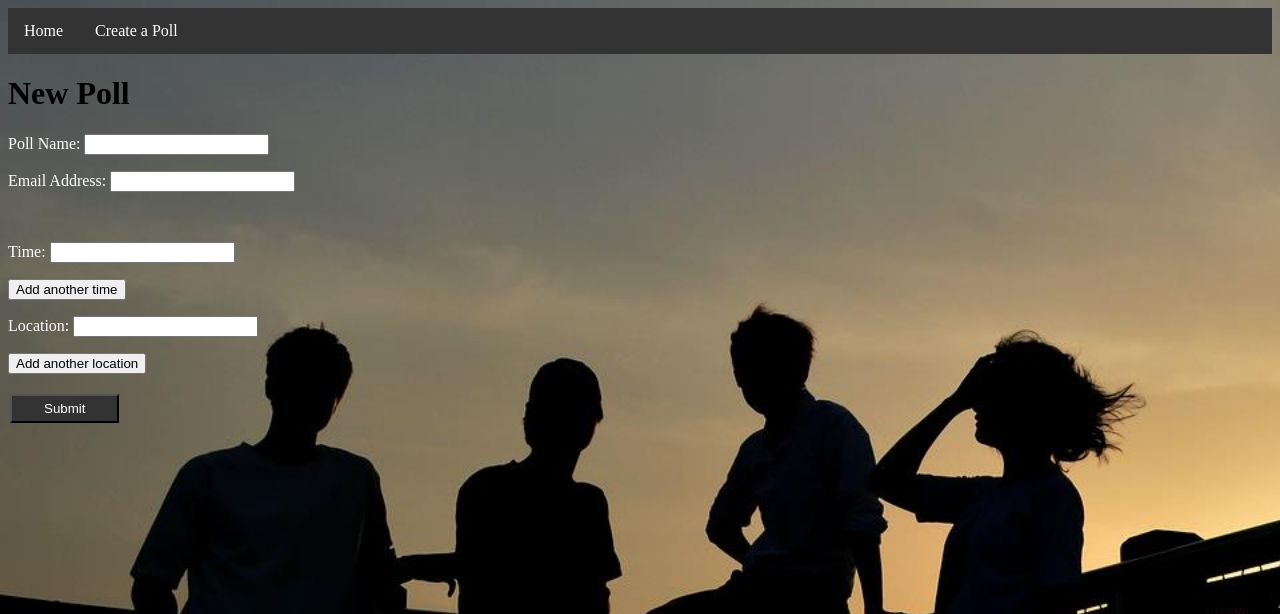
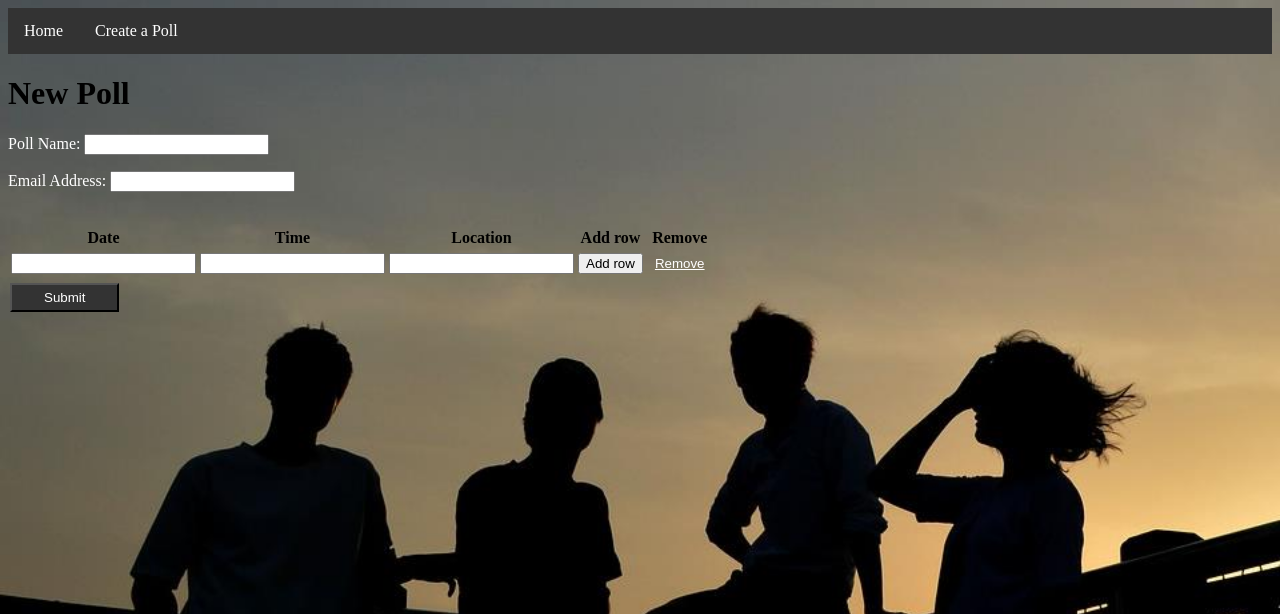
Before and after one commit to sfrankian/databases-final-project, a Flask app: page /create/ in a window 1280 px wide. Shown: the top 614 px of the page. Run offline with Flask 2, Linux system fonts and the light colour scheme; parts of the project's set-up code (start-up, migrations or seed data) failed here and were passed over; some libraries are stand-ins or nearby versions.

Commit message:
fixed create form and added datepicker

```diff
--- a/static/scripts/main.js
+++ b/static/scripts/main.js
@@ -5,42 +5,42 @@
 // Credit to http://stackoverflow.com/questions/19578111/how-to-add-clone-form-fields-using-jquery-and-increment-ids-and-names
 // For helping us figure out how to clone form fields!
 
-$(document).ready(function(){
-	var time_index = 0;
-	var location_index = 0;
-	// If the time button is clicked
-	$("#add_time").click(function(){
-		time_index++;
-		// Cloning and making the new field visible
-		$(this).parent().before($("#time_form").clone().attr("id","time_form" + time_index));
-		$("#time_form" + time_index).css("display","inline");
-		$("#time_form" + time_index + " :input").each(function(){
-			// Making the name and id use the clone's number
-			$(this).attr("name",$(this).attr("name") + time_index);
-			$(this).attr("id",$(this).attr("id") + time_index);
-		    });
-		// Removing a time field
-		$("#remove_time" + time_index).click(function(){
-			$(this).closest("div").remove();
-		    });
+$(document).ready(function() {
+	var row_index=0;
+	var table = document.getElementById("form_table");
+	$("#add_row").click(function(){
+		row_index++;
+		var input = document.createElement("input");
+		input.type = "text";
+
+		var row = table.insertRow(-1);
+		var col0 = row.insertCell(0);
+		var col1 = row.insertCell(1);
+		var col2 = row.insertCell(2);
+
+
+		var newDate = document.createElement("input");
+		newDate.type = "input";
+		newDate.id = "date" + row_index;
+		newDate.className = "pickDate";
+		$(newDate).appendTo(col0);
+		$(newDate).datepicker();
+
+
+		input.name = "time" + row_index;
+		col1.appendChild(input);
+
+		$(input).clone().prop('name','location'+row_index).appendTo(col2);
+
+
 	});
 
-	// If the location button is clicked
-	$("#add_location").click(function(){
-		location_index++;
-		// Cloning and making the new field visible
-		$(this).parent().before($("#location_form").clone().attr("id","location_form" + location_index));
-		$("#location_form" + location_index).css("display","inline");
-		$("#location_form" + location_index + " :input").each(function(){
-			// Making the name and id use the clone's number
-			$(this).attr("name",$(this).attr("name") + location_index);
-			$(this).attr("id",$(this).attr("id") + location_index);
-		    });
-		// Removing a location field
-		$("#remove_location" + location_index).click(function(){
-			$(this).closest("div").remove();
-		    });
-	});
+	$("#remove_row").click(function(){
+		if(row_index > 0) {
+			document.getElementById("form_table").deleteRow(-1);
+			row_index--;
+		}
 
 
- });
+	});
+});
--- a/templates/create.html
+++ b/templates/create.html
@@ -6,6 +6,9 @@
   <head>
     <title>WhenAndWhere: Create Poll</title>
     <script src="https://ajax.googleapis.com/ajax/libs/jquery/3.1.0/jquery.min.js"></script>
+    <script src="http://code.jquery.com/ui/1.12.1/jquery-ui.min.js"
+  integrity="sha256-VazP97ZCwtekAsvgPBSUwPFKdrwD3unUfSGVYrahUqU="
+  crossorigin="anonymous"></script>
     <link rel="stylesheet" type="text/css" href="{{ url_for('static',filename='styles/style.css') }}"/>
   </head>
 
@@ -20,32 +23,34 @@
        <p>Poll Name: <input type="text" name="name"></p>
        <p>Email Address: <input type="text" name="email"></p>
        <br>
-       <div id = "initial_time_form">
-       <p>Time: <input type="text" name="time"></p>
-       </div>
-     <div id="time_form" class="hidden">
-       <p>Time: <input type="text" name="time">
-        <input type="button" id="remove_time" value="Remove" class="button">
-       </p>
-     </div>
-       <p>
-         <input type="button" value="Add another time" id="add_time">
-       </p>
-       <div id = "initial_location_form">
-       <p>Location: <input type="text" name="location"></p>
-       </div>
-       <div id="location_form" class="hidden">
-       <p>Location: <input type="text" name="location">
-        <input type="button" id="remove_location" value="Remove" class="button">
-       </p>
-     </div>
-       <p>
-         <input type="button" value="Add another location" id="add_location">
-       </p>
+
+       <table id="form_table">
+	 <tr>
+	   <th>Date</th>
+	   <th>Time</th>
+	   <th>Location</th>
+	   <th>Add row</th>
+	   <th>Remove</th>
+	 </tr>
+
+	 <tr>
+	   <td><input type="text" name="date" class="pickDate"></td>
+	   <td><input type="text" name="time"</td>
+	   <td><input type="text" name="location"</td>
+	   <td><input type="button" value="Add row" id="add_row"</td>
+	   <td><input type="button" id="remove_row" value="Remove" class="button"</td>
+	 </tr>
+
+        </table>
+
         <input type="submit" id="submit" name="submit" class="submit" value="Submit">
      </form>
 
      <script type="text/javascript" src="{{ url_for('static', filename='scripts/main.js') }}"></script>
-
+     <script>
+	$(function () {
+            $('.pickDate').datepicker({ dateFormat: "dd/mm/yy" });
+        });
+     </script>
   </body>
 </html>
```
Also changed, not shown: static/styles/style.css (line endings or trailing spaces).
